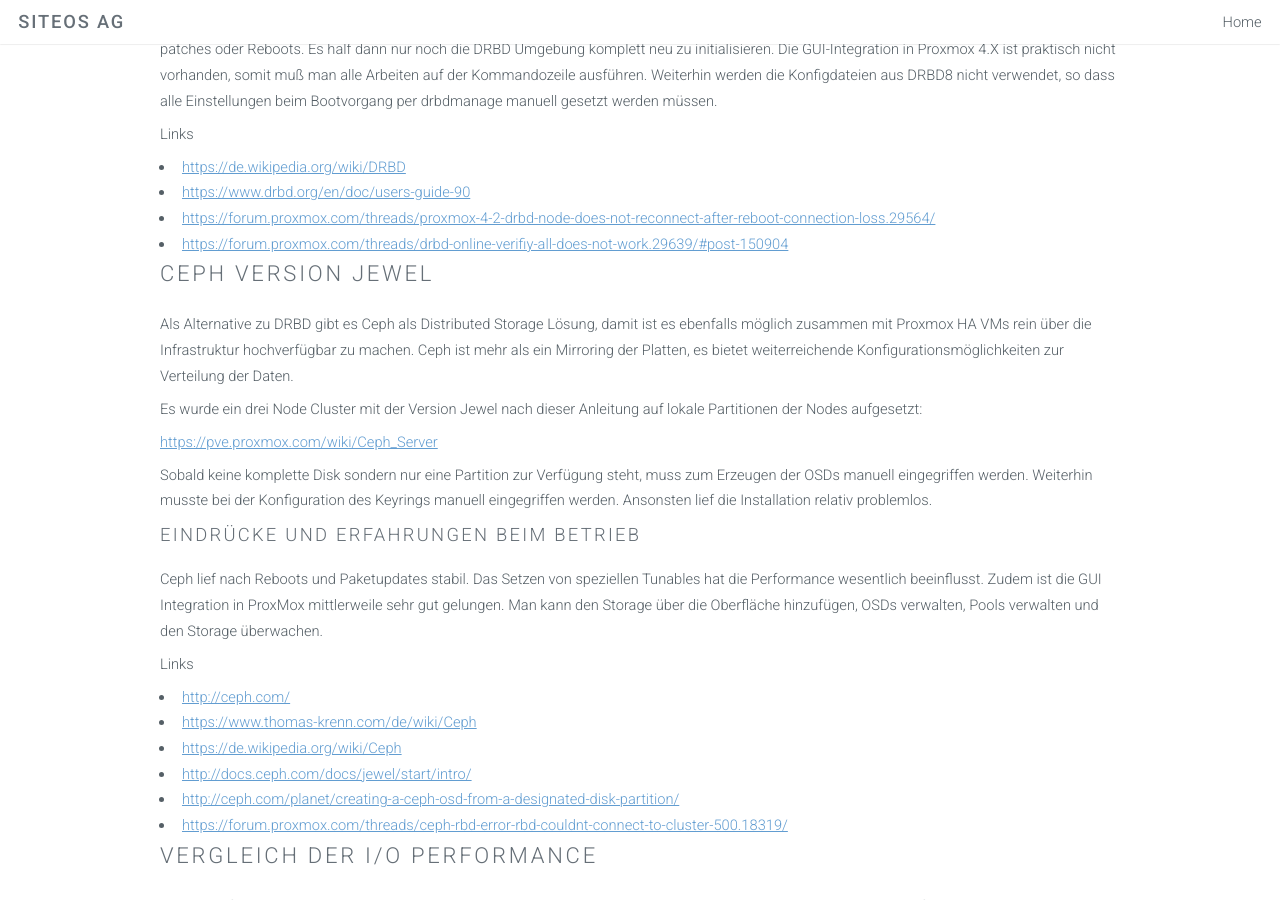
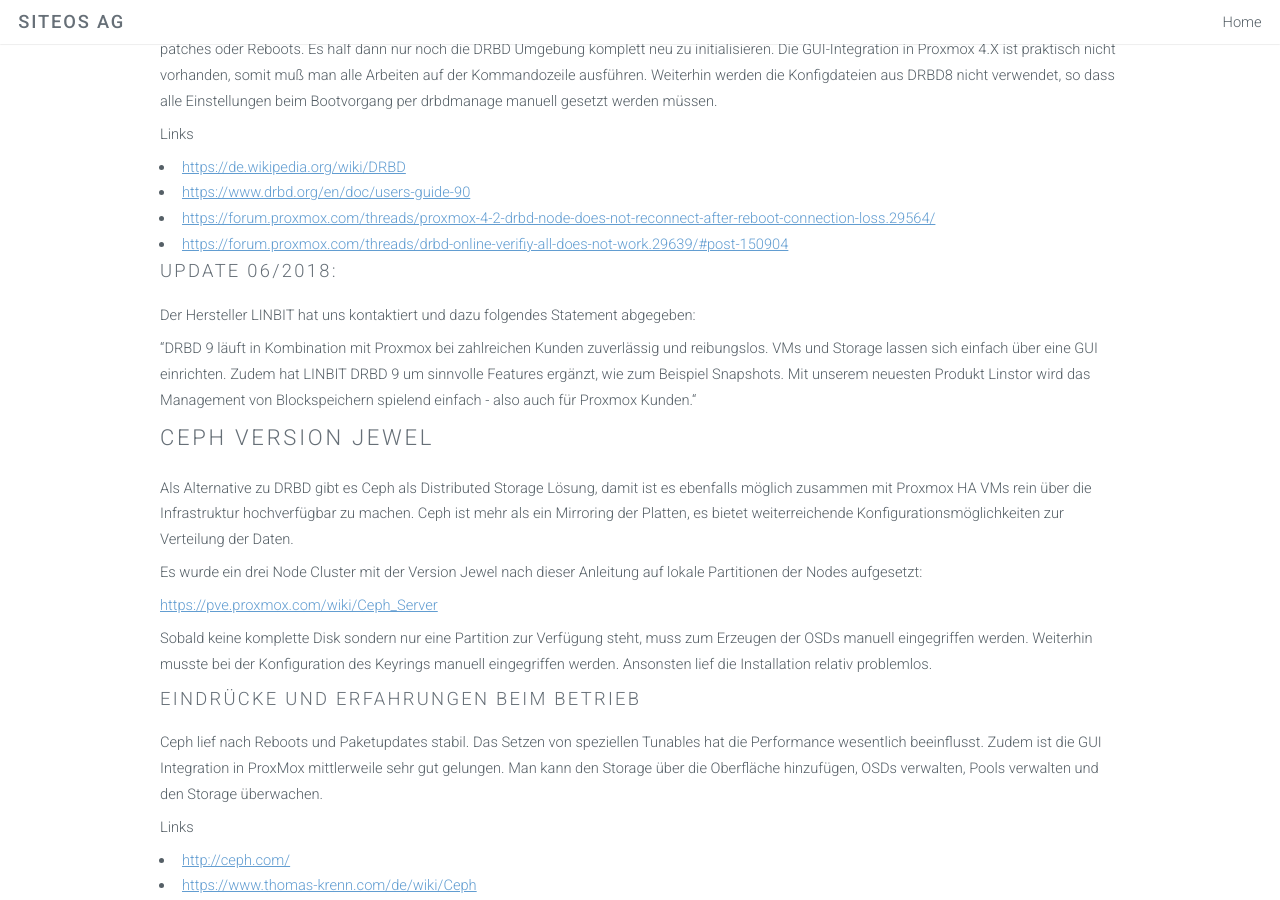
Before and after one commit to SiteOS/siteos.github.io, a Jekyll site: the page built from _posts/2017-02-10-Erfahrungsbericht-Distributed-Shared-Storage-Einsatz.markdown, in a window 1280 px wide and 900 px high, scrolled down 1906 px. Built offline with Jekyll 4.4.1, drawn with Linux system fonts in a browser that asks for light colours.

Commit message:
Anpassung DRBD

```diff
--- a/_posts/2017-02-10-Erfahrungsbericht-Distributed-Shared-Storage-Einsatz.markdown
+++ b/_posts/2017-02-10-Erfahrungsbericht-Distributed-Shared-Storage-Einsatz.markdown
@@ -52,6 +52,11 @@
  - [https://forum.proxmox.com/threads/proxmox-4-2-drbd-node-does-not-reconnect-after-reboot-connection-loss.29564/](https://forum.proxmox.com/threads/proxmox-4-2-drbd-node-does-not-reconnect-after-reboot-connection-loss.29564/)
  - [https://forum.proxmox.com/threads/drbd-online-verifiy-all-does-not-work.29639/#post-150904](https://forum.proxmox.com/threads/drbd-online-verifiy-all-does-not-work.29639/#post-150904)
 
+### Update 06/2018:
+
+Der Hersteller LINBIT hat uns kontaktiert und dazu folgendes Statement abgegeben:
+
+"DRBD 9 läuft in Kombination mit Proxmox bei zahlreichen Kunden zuverlässig und reibungslos. VMs und Storage lassen sich einfach über eine GUI einrichten. Zudem hat LINBIT DRBD 9 um sinnvolle Features ergänzt, wie zum Beispiel Snapshots. Mit unserem neuesten Produkt Linstor wird das Management von Blockspeichern spielend einfach - also auch für Proxmox Kunden.“
 
 ## Ceph Version Jewel
 
```
